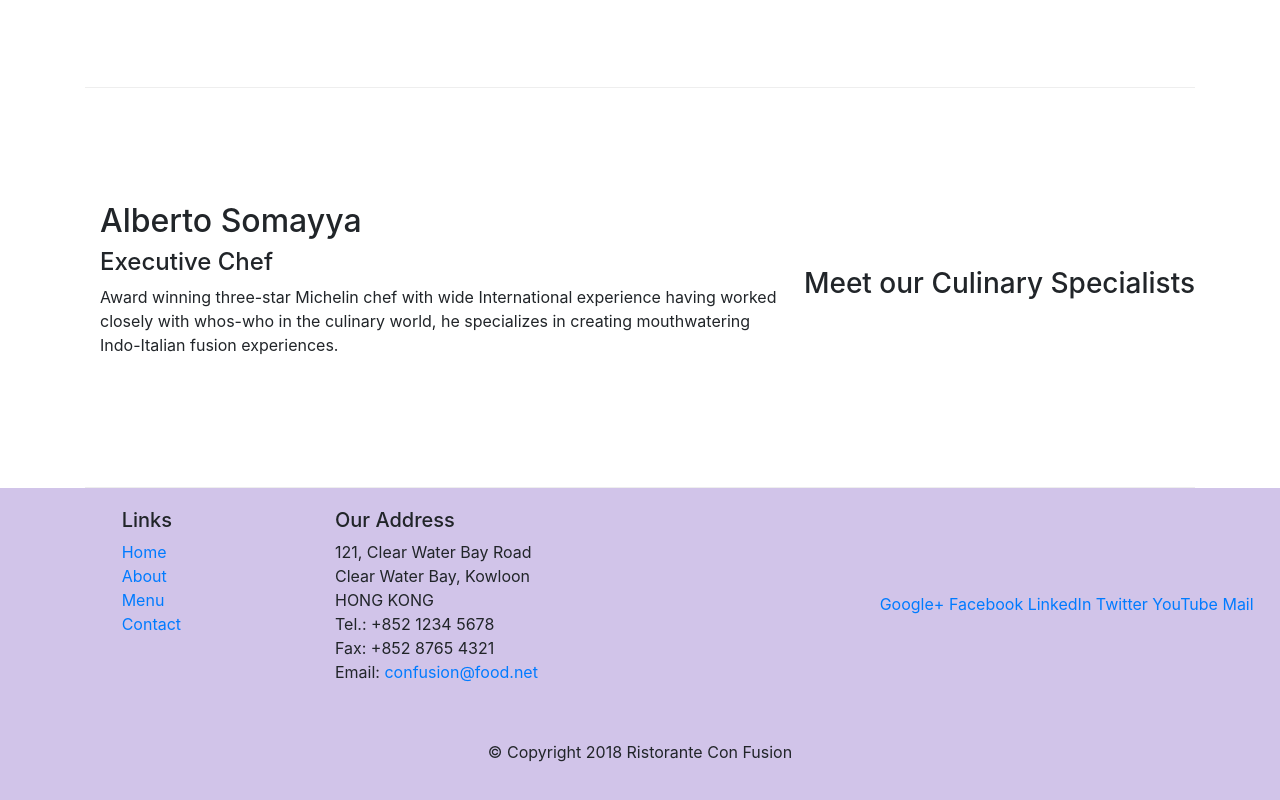
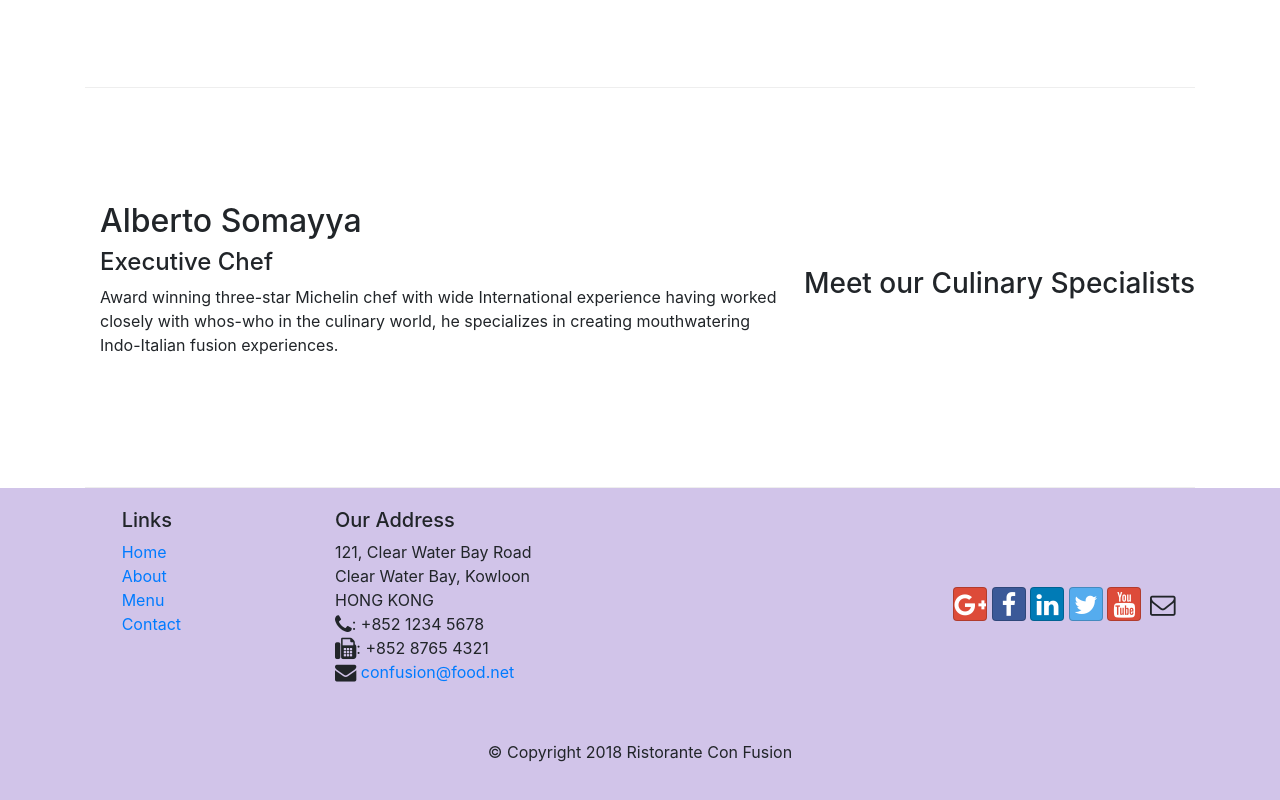
Before and after one commit to Akhilreddy-984/git-test, a website: page index.html in a window 1280 px wide. Shown: the part 1046-1846 px from the top of the page. Drawn offline with nearby package versions, Linux system fonts and the light colour scheme.

Commit message:
IconFonts

```diff
--- a/index.html
+++ b/index.html
@@ -10,6 +10,8 @@
     <!-- Bootstrap CSS -->
     <link rel="stylesheet" href="node_modules/bootstrap/dist/css/bootstrap.min.css">
     <link rel="stylesheet" href="css/styles.css">
+    <link rel="stylesheet" href="node_modules/font-awesome/css/font-awesome.min.css">
+    <link rel="stylesheet" href="node_modules/bootstrap-social/bootstrap-social.css">
 </head>
 
 <body>
@@ -21,10 +23,10 @@
             <a href="#" class="navbar-brand ">Ristorante Con Fusion</a>
             <div class="collapse navbar-collapse" id="Navbar">
                 <ul class="navbar-nav mr-auto">
-                    <li class="nav-item active"><a href="#" class="nav-link">Home</a></li>
-                    <li class="nav-item"><a href="./aboutus.html" class="nav-link">About</a></li>
-                    <li class="nav-item"><a href="#" class="nav-link">Menu</a></li>
-
+                    <li class="nav-item active"><a href="#" class="nav-link"><span class="fa fa-home fa-lg"></span> Home</a></li>
+                    <li class="nav-item"><a href="./aboutus.html" class="nav-link"><span class="fa fa-info fa-lg"></span> About</a></li>
+                    <li class="nav-item"><a href="#" class="nav-link"><span class="fa fa-list fa-lg"></span> Menu</a></li>
+                    <li class="nav-item"><a href="#" class="nav-link"><span class="fa fa-address-card fa-lg"></span> Contact</a></li>
                 </ul>
 
             </div>
@@ -100,19 +102,19 @@
 		              121, Clear Water Bay Road<br>
 		              Clear Water Bay, Kowloon<br>
 		              HONG KONG<br>
-		              Tel.: +852 1234 5678<br>
-		              Fax: +852 8765 4321<br>
-		              Email: <a href="mailto:confusion@food.net">confusion@food.net</a>
+		              <i class="fa fa-phone fa-lg"></i>: +852 1234 5678<br>
+		              <i class="fa fa-fax fa-lg"></i>: +852 8765 4321<br>
+		              <i class="fa fa-envelope fa-lg"></i> <a href="mailto:confusion@food.net">confusion@food.net</a>
 		           </address>
                 </div>
                 <div class="col-12 col-sm-4 align-self-center">
                     <div class="text-center">
-                        <a href="http://google.com/+">Google+</a>
-                        <a href="http://www.facebook.com/profile.php?id=">Facebook</a>
-                        <a href="http://www.linkedin.com/in/">LinkedIn</a>
-                        <a href="http://twitter.com/">Twitter</a>
-                        <a href="http://youtube.com/">YouTube</a>
-                        <a href="mailto:">Mail</a>
+                        <a class="btn btn-social-icon btn-google" href="http://google.com/+"><i class="fa fa-google-plus"></i></a>
+                        <a class="btn btn-social-icon btn-facebook" href="http://www.facebook.com/profile.php?id="><i class="fa fa-facebook"></i></a>
+                        <a class="btn btn-social-icon btn-linkedin" href="http://www.linkedin.com/in/"><i class="fa fa-linkedin"></i></a>
+                        <a class="btn btn-social-icon btn-twitter" href="http://twitter.com/"><i class="fa fa-twitter"></i></a>
+                        <a class="btn btn-social-icon btn-google" href="http://youtube.com/"><i class="fa fa-youtube"></i></a>
+                        <a class="btn btn-social-icon" href="mailto:"><i class="fa fa-envelope-o"></i></a>
                     </div>
                 </div>
            </div>
--- a/package.json
+++ b/package.json
@@ -15,6 +15,8 @@
   },
   "dependencies": {
     "bootstrap": "^4.4.1",
+    "bootstrap-social": "^5.1.1",
+    "font-awesome": "^4.7.0",
     "jquery": "^3.4.1",
     "popper.js": "^1.12.9"
   }
```
Also changed, not shown: aboutus.html (+17 -12 lines), 1 other file.
